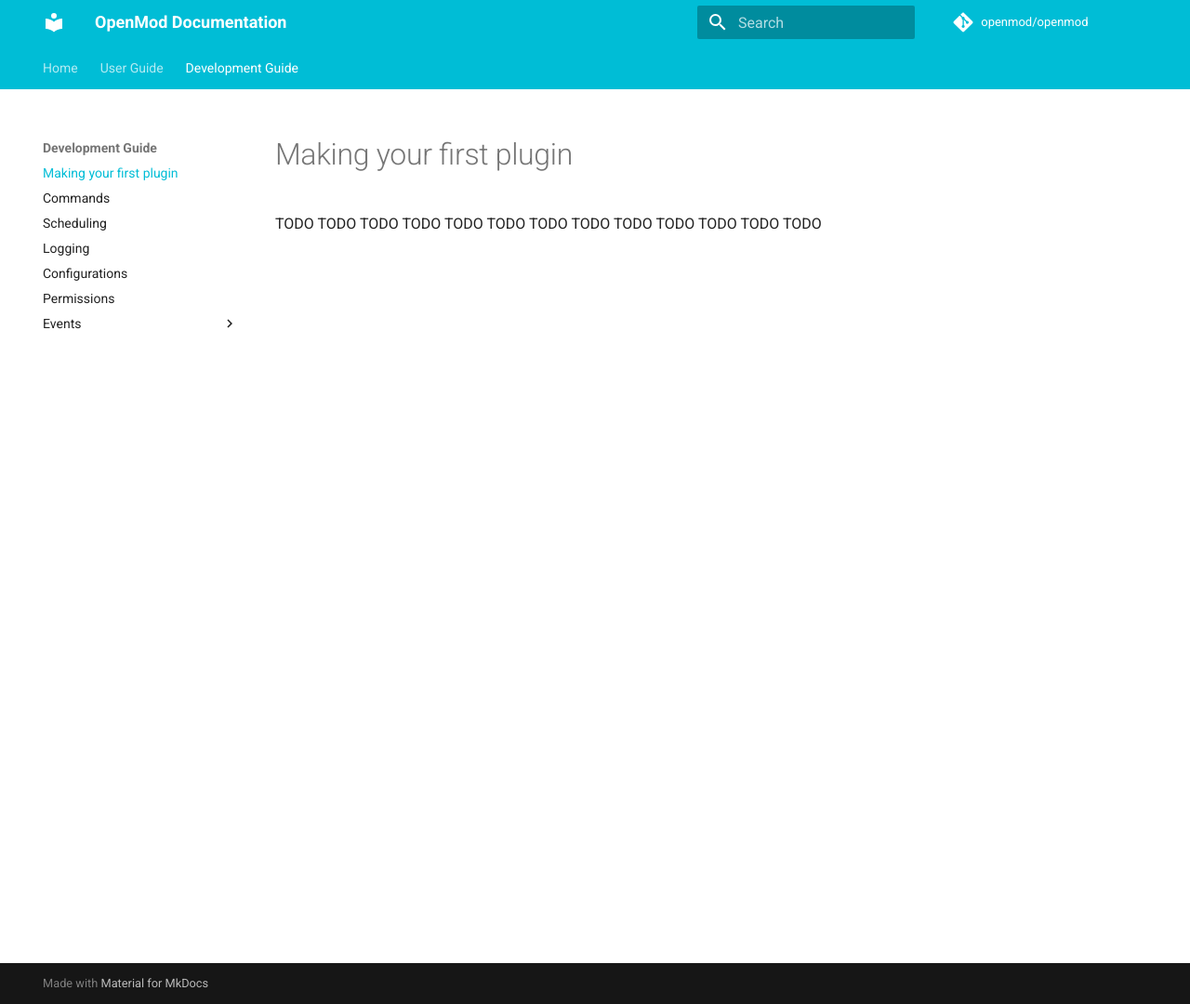
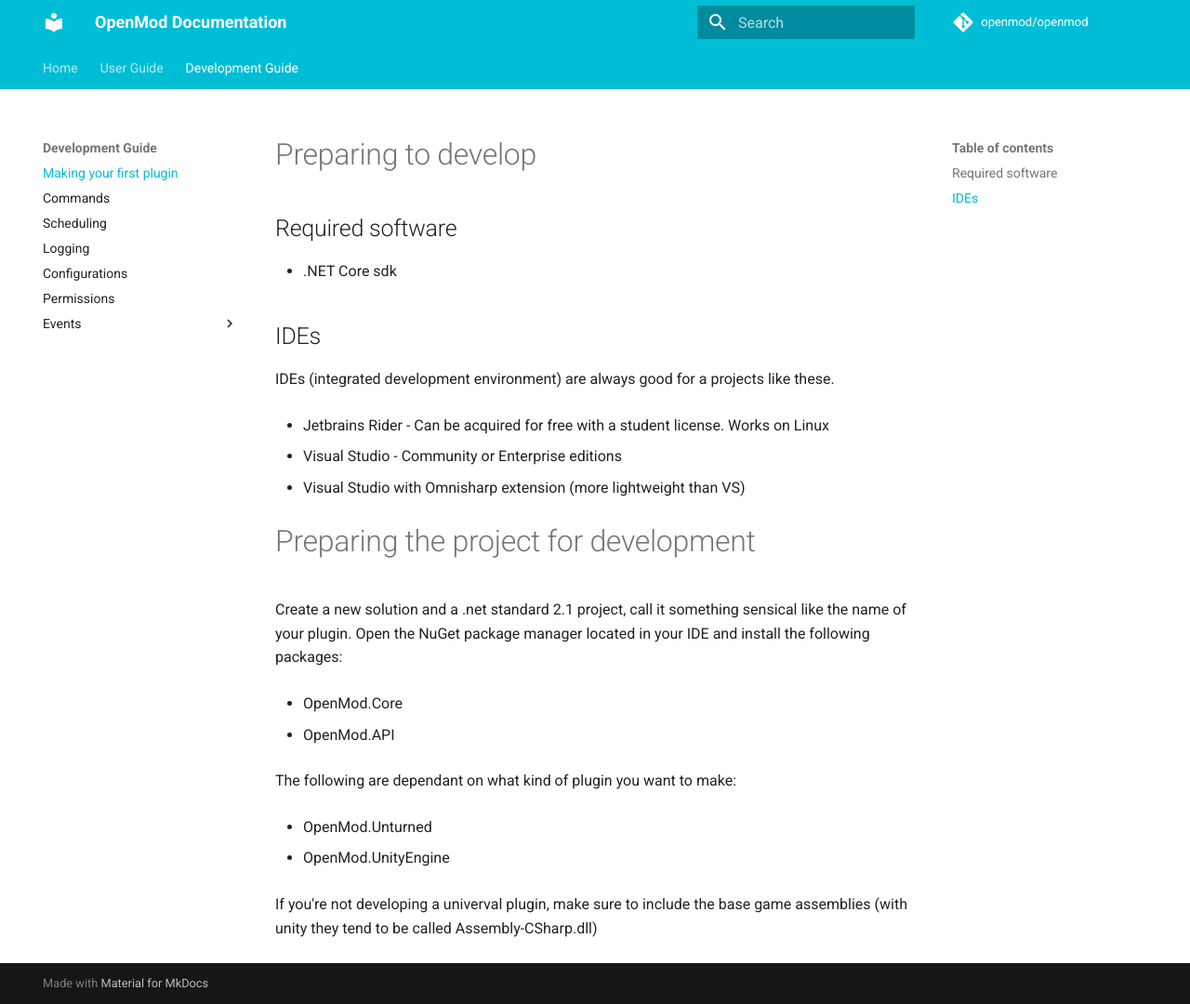
Before and after one commit to openmod/openmod-docs, an MkDocs documentation site: the page built from content/development-guide/making-your-first-plugin.md, in a window 1280 px wide and 1080 px high. Shown: the whole window at 93% size. Built offline with MkDocs 1.6.1 and Material for MkDocs 9.7.7, drawn with Linux system fonts in a browser that asks for light colours; comment, search, counter and statistics services are not loaded; old or Windows-style settings are respelled for this version of MkDocs.

Commit message:
Add setting up workspace and recommendations for required software

```diff
--- a/content/development-guide/making-your-first-plugin.md
+++ b/content/development-guide/making-your-first-plugin.md
@@ -1 +1,33 @@
-TODO TODO TODO TODO TODO TODO TODO TODO TODO TODO TODO TODO TODO
+# Preparing to develop
+
+## Required software
+
+* .NET Core sdk
+
+## IDEs
+
+IDEs (integrated development environment) are always good for a projects like these.
+
+* Jetbrains Rider - Can be acquired for free with a student license. Works on Linux
+
+* Visual Studio - Community or Enterprise editions
+
+* Visual Studio with Omnisharp extension (more lightweight than VS)
+
+
+# Preparing the project for development
+
+Create a new solution and a .net standard 2.1 project, call it something sensical like the name of your plugin. Open the NuGet package manager located in your IDE and install the following packages:
+
+* OpenMod.Core
+
+* OpenMod.API
+
+The following are dependant on what kind of plugin you want to make:
+
+* OpenMod.Unturned
+
+* OpenMod.UnityEngine
+
+
+If you're not developing a univerval plugin, make sure to include the base game assemblies (with unity they tend to be called Assembly-CSharp.dll)
```
